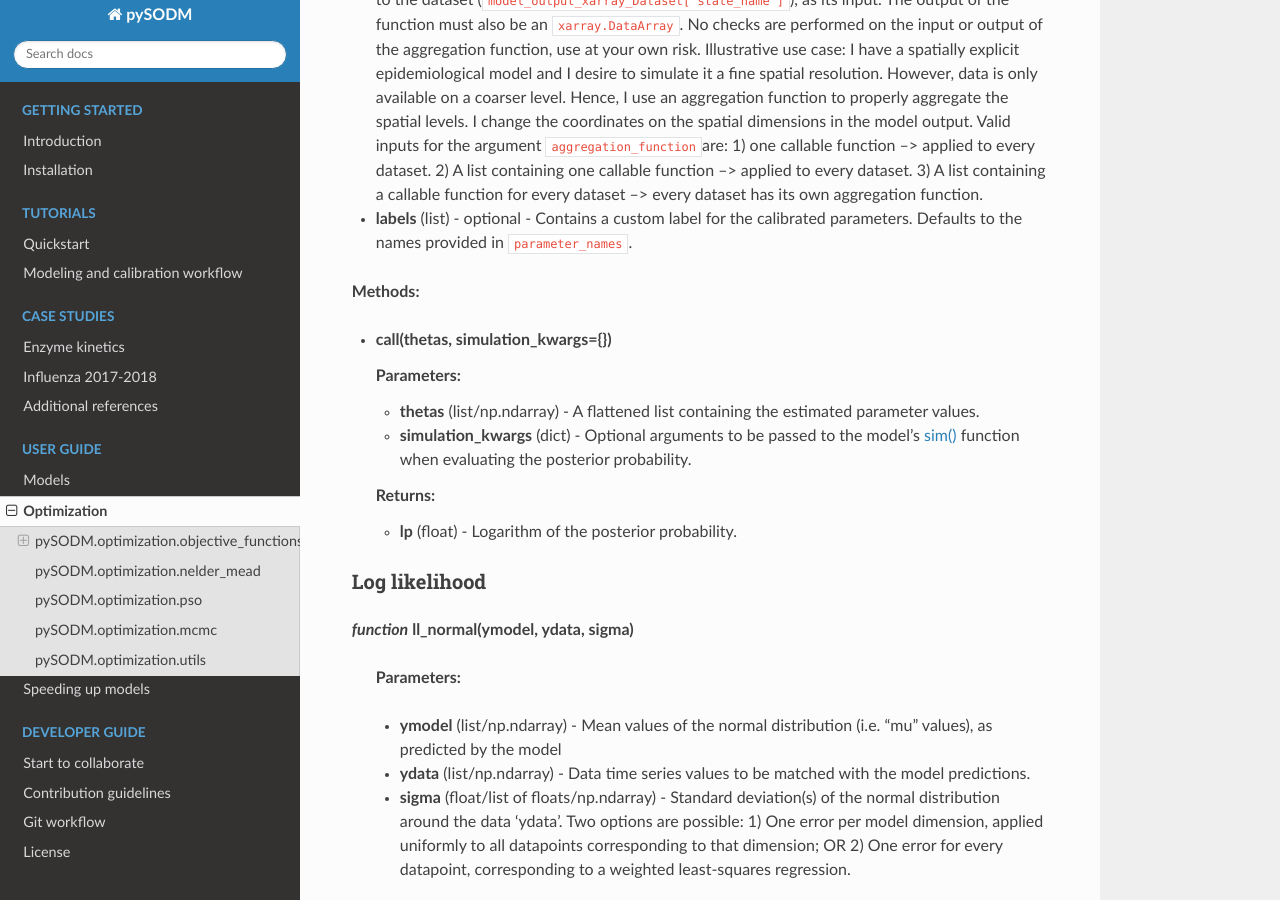
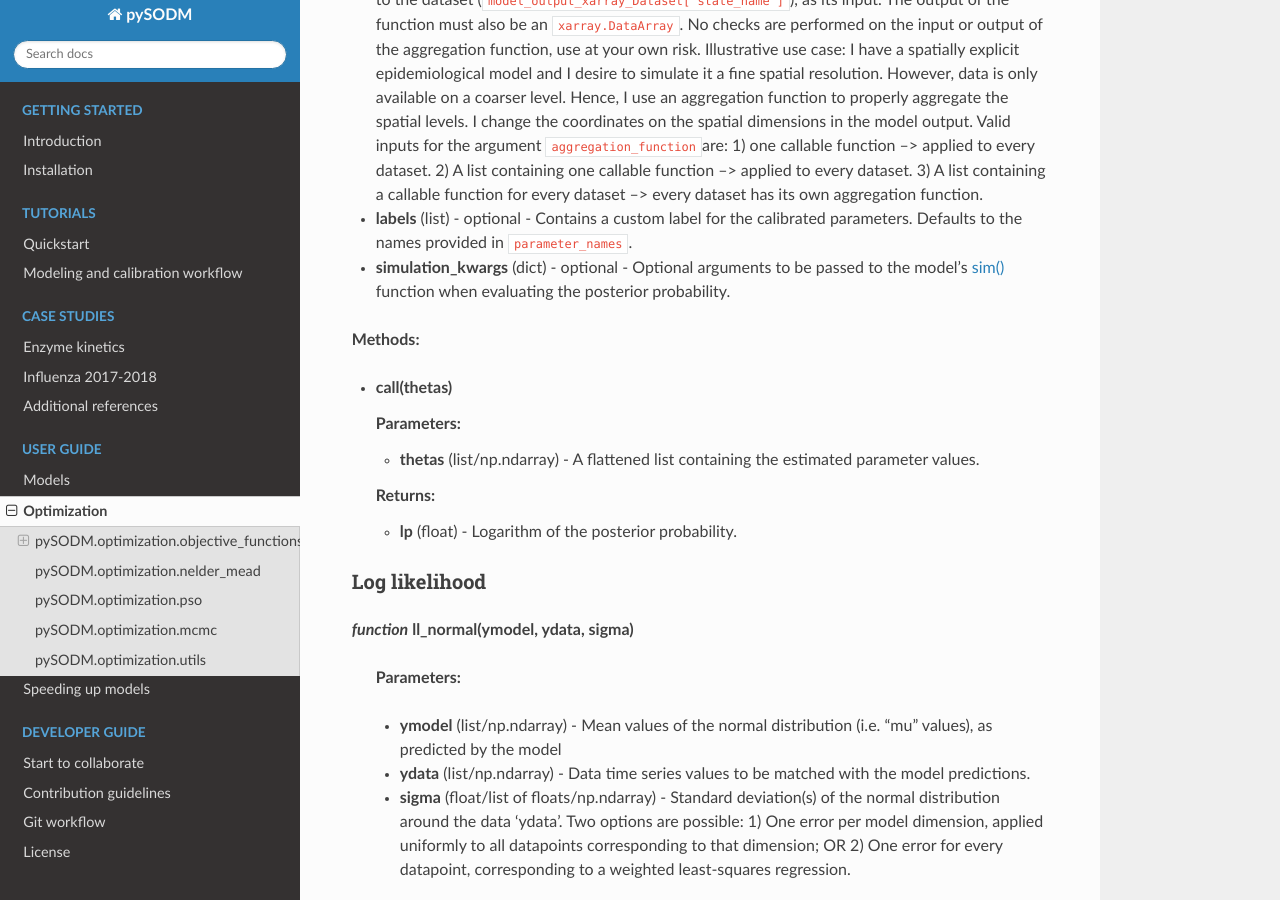
Before and after one commit to twallema/pySODM, a Sphinx documentation site: the page built from docs/optimization.md, in a window 1280 px wide and 900 px high, scrolled down 1303 px. Built offline with Sphinx 7.4.7 and the Read the Docs theme 3.1.0, drawn with Linux system fonts in a browser that asks for light colours.

Commit message:
update the docs

```diff
--- a/docs/optimization.md
+++ b/docs/optimization.md
@@ -23,14 +23,14 @@
 * **initial_states** (list) - optional - Contains a dictionary of initial states for every dataset.
 * **aggregation_function** (callable function or list) - optional - A user-defined function to manipulate the model output before matching it to data. The function takes as input an `xarray.DataArray`, resulting from selecting the simulation output at the state we wish to match to the dataset (`model_output_xarray_Dataset['state_name']`), as its input. The output of the function must also be an `xarray.DataArray`. No checks are performed on the input or output of the aggregation function, use at your own risk. Illustrative use case: I have a spatially explicit epidemiological model and I desire to simulate it a fine spatial resolution. However, data is only available on a coarser level. Hence, I use an aggregation function to properly aggregate the spatial levels. I change the coordinates on the spatial dimensions in the model output. Valid inputs for the argument `aggregation_function`are: 1) one callable function --> applied to every dataset. 2) A list containing one callable function --> applied to every dataset. 3) A list containing a callable function for every dataset --> every dataset has its own aggregation function.
 * **labels** (list) - optional - Contains a custom label for the calibrated parameters. Defaults to the names provided in `parameter_names`.
+* **simulation_kwargs** (dict) - optional - Optional arguments to be passed to the model's [sim()](models.md) function when evaluating the posterior probability.
 
 **Methods:**
 
-* **__call__(thetas, simulation_kwargs={})**
+* **__call__(thetas)**
 
     **Parameters:**
     * **thetas** (list/np.ndarray) - A flattened list containing the estimated parameter values.
-    * **simulation_kwargs** (dict) - Optional arguments to be passed to the model's [sim()](models.md) function when evaluating the posterior probability.
 
     **Returns:**
     * **lp** (float) - Logarithm of the posterior probability.
```
Also changed, not shown: 1 other file.
